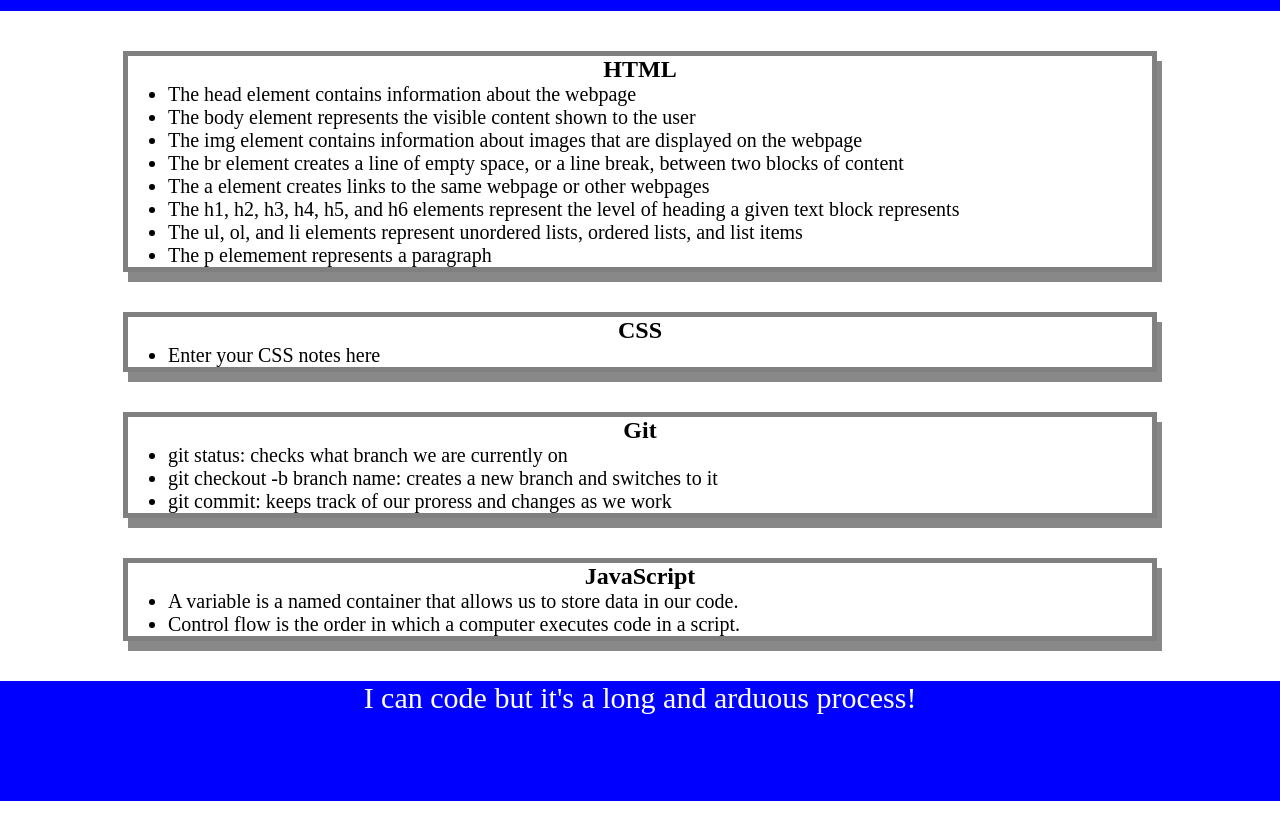
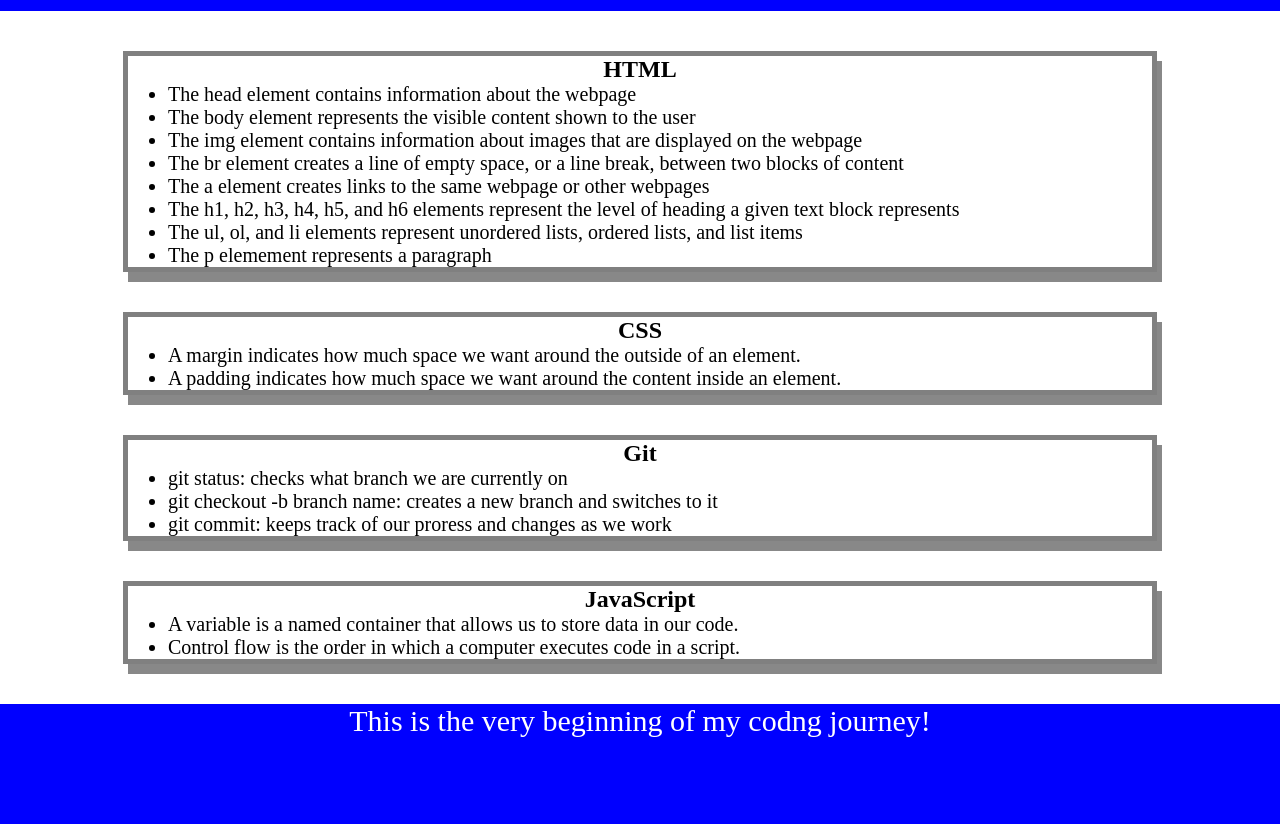
Before and after one commit to AndrewDStave/prework-study-guide, a plain HTML site: page index.html in a window 1280 px wide. Shown: the part 109-933 px from the top of the page. Before the commit the page ends 910 px from the top, so only its background shows below. Drawn offline with Linux system fonts and the light colour scheme.

Commit message:
again another infal

```diff
--- a/assets/script.js
+++ b/assets/script.js
@@ -25,5 +25,3 @@ console.log('Here are the topics we learned through Prework:');
 listTopics();
 console.log('Which topic should we study first?');
 selectTopic();
-
-console.log("another quick test to add change")
--- a/index.html
+++ b/index.html
@@ -30,7 +30,8 @@
       <section class="card" id="css-section">
         <h2>CSS</h2>
         <ul>
-          <li>Enter your CSS notes here</li>
+          <li>A margin indicates how much space we want around the outside of an element.</li>
+          <li>A padding indicates how much space we want around the content inside an element.</li>
         </ul>
       </section>
 
@@ -53,7 +54,7 @@
     </main>
 
     <footer>
-      <p>I can code but it's a long and arduous process!</p>
+      <p>This is the very beginning of my codng journey!</p>
     </footer>
     <script src="./assets/script.js"></script>
   </body>
```
